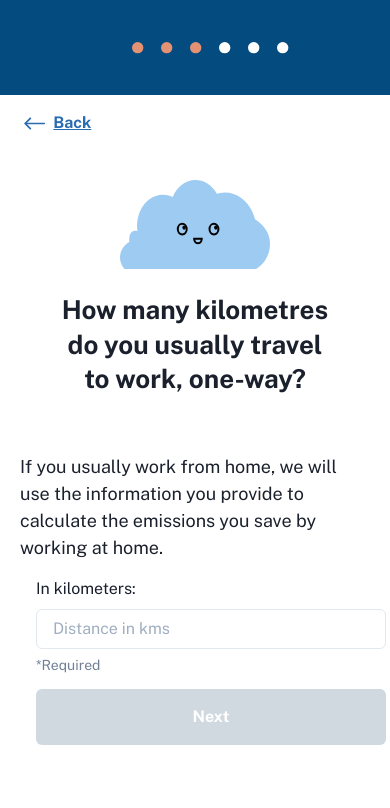
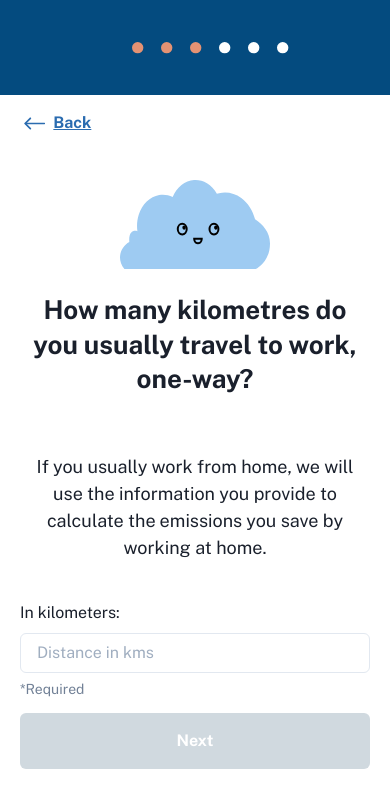
Before and after one commit to CodeforAustralia/council-emissions-calculator, a Next.js app: page /form/Question3 in a window 390 px wide. Shown: the top 808 px of the page. Built offline with nearby package versions, Linux system fonts and the light colour scheme.

Commit message:
fix mobile layout

```diff
--- a/pages/form/Question3.jsx
+++ b/pages/form/Question3.jsx
@@ -30,13 +30,13 @@ export default function Question3() {
       <Box>
         <Q3Cloud />
       </Box>
-      <Heading width="80%">
+      <Heading width={["100%", "80%"]}>
         How many kilometres do you usually travel to work, one-way?
       </Heading>
       <Flex justifyContent="space-between" flexDirection={["column", "row"]} marginTop={10}>
         <Text
           mt="4"
-          textAlign={"left"}
+          textAlign={["center", "left"]}
           maxWidth={"450px"}
           width={["100%", "48%"]}
           fontWeight="500"
@@ -44,8 +44,8 @@ export default function Question3() {
         >
           If you usually work from home, we will use the information you provide to calculate the emissions you save by working at home.
         </Text>
-        <Box w={["100%", "48%"]} marginLeft="4">
-          <FormControl mt="4">
+        <Box w={["100%", "48%"]} ml={["0", "4"]}>
+          <FormControl mt={["10", "4"]}>
             <FormLabel>
               In kilometers:
             </FormLabel>
```
